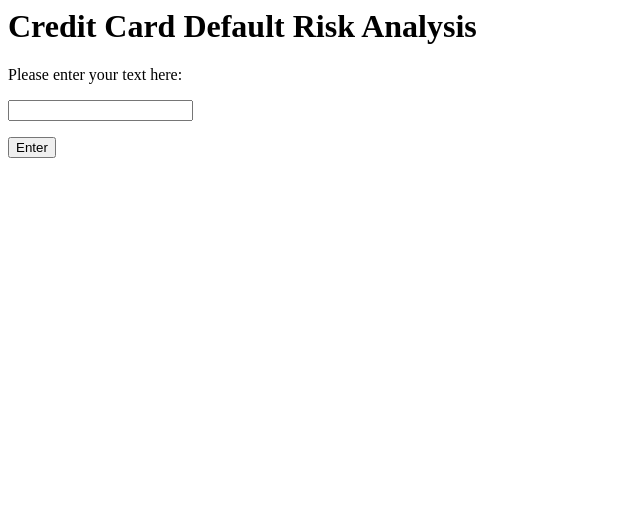
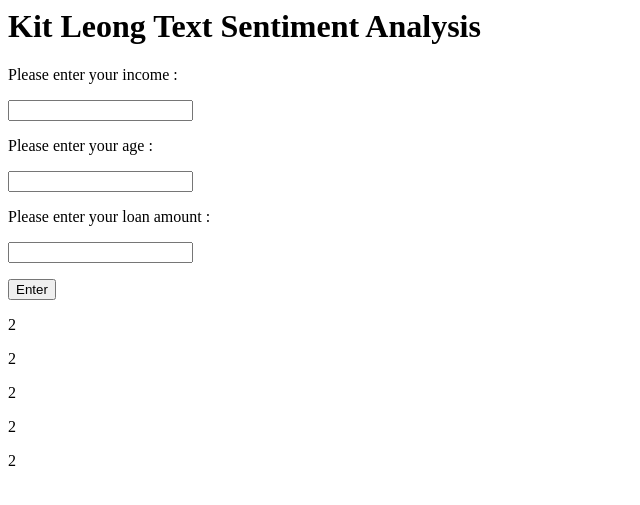
Before and after one commit to MountainApe/NTU_InvAssignment, a Flask app: page / in a window 1280 px wide. Shown: the top 505 px of the page, without its empty margins (0-640 px from the left). Run offline with Flask 2, Linux system fonts and the light colour scheme.

Commit message:
Update index.html

```diff
--- a/templates/index.html
+++ b/templates/index.html
@@ -1,12 +1,20 @@
 <html>
     <body>
-        <h1> Credit Card Default Risk Analysis</h1>
-        <form action="" method = "POST">
-            <p>Please enter your text here: </p>
-            <p><input type = "text" name = "text"></p>
+        <h1> Kit Leong Text Sentiment Analysis</h1>
+        <form action="/" method = "POST">
+            <p>Please enter your income : </p>
+            <p><input type = "number" step = "0.01" name = "income"></p>
+            <p>Please enter your age : </p>
+            <p><input type = "number" step = "1" name = "age"></p>
+            <p>Please enter your loan amount : </p>
+            <p><input type = "number" step = "0.01" name = "loan"></p>
             <p><input type = "submit" value = "Enter"></p>
         </form>
-        {{results}}
+        <p>{{result1}}</p>
+        <p>{{result2}}</p>
+        <p>{{result3}}</p>
+        <p>{{result4}}</p>
+        <p>{{result5}}</p>
 
 
 
```
